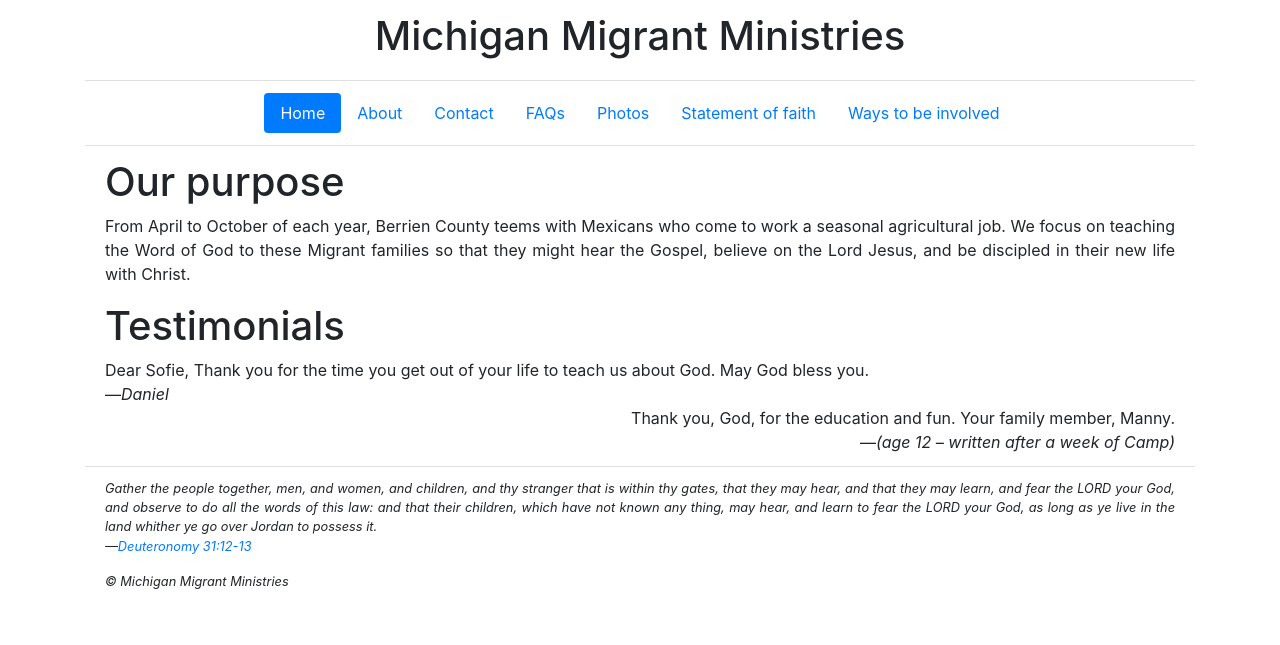
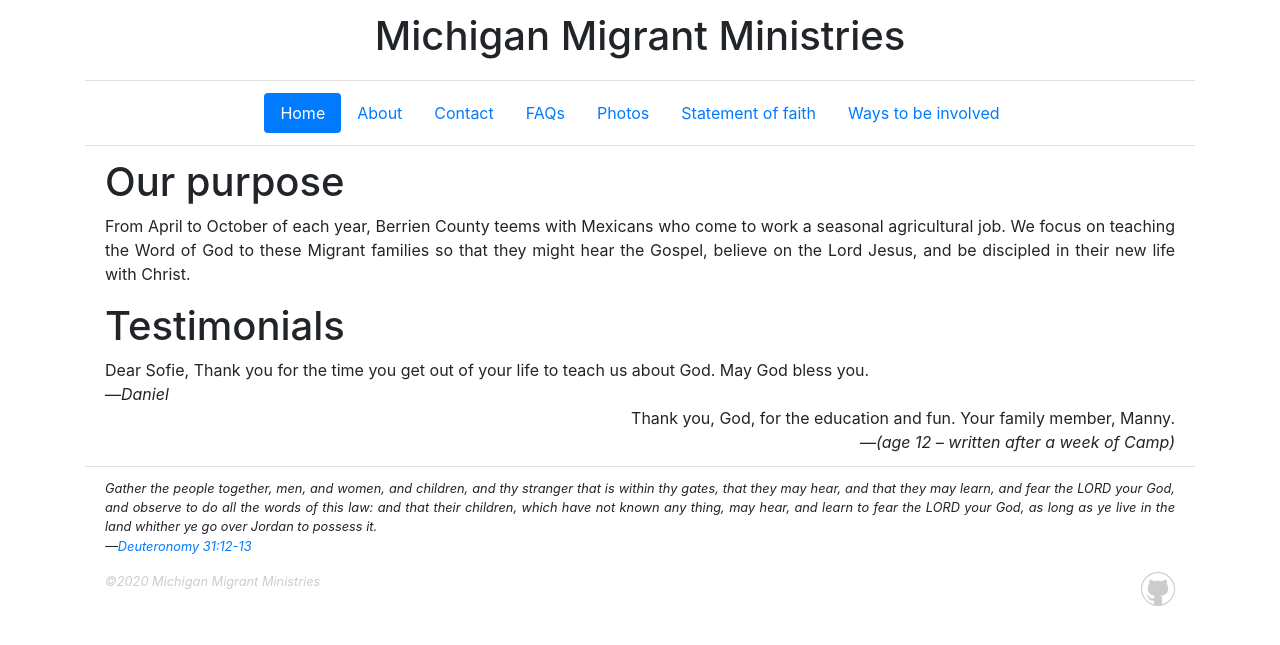
Before and after one commit to michigan-migrant-ministries/website, a Jekyll site: the page built from _pages/home.html, in a window 1280 px wide. Shown: the top 645 px of the page. Built offline with Jekyll 4.4.1, drawn with Linux system fonts in a browser that asks for light colours.

Commit message:
Add copyright date and link to source code to footer

```diff
--- a/_includes/footer.html
+++ b/_includes/footer.html
@@ -1,12 +1,21 @@
 <footer class="font-italic" style="font-size: 0.8em;">
   <p>
-    Gather the people together, men, and women, and children, and thy stranger that is within thy gates, that they
-    may hear, and that they may learn, and fear the LORD your God, and observe to do all the words of this law: and
-    that their children, which have not known any thing, may hear, and learn to fear the LORD your God, as long as
-    ye live in the land whither ye go over Jordan to possess it.<br/>
+    Gather the people together, men, and women, and children, and thy stranger
+    that is within thy gates, that they may hear, and that they may learn, and
+    fear the LORD your God, and observe to do all the words of this law: and
+    that their children, which have not known any thing, may hear, and learn to
+    fear the LORD your God, as long as ye live in the land whither ye go over
+    Jordan to possess it.<br/>
     &mdash;{% include verse.html verse = "Deuteronomy 31:12-13" %}
   </p>
-  <p>
-    &copy; {{ site.organization }}
-  </p>
+  <div class="row justify-content-between" style="color: #ccc">
+    <div class="col text-left">
+      &copy;{{ 'now' | date: "%Y" }} {{ site.organization }}
+    </div>
+    <div class="col text-right">
+      <a href="https://github.com/matthew-a-thomas/mmm" style="color: inherit">
+        <img style="background-color: currentcolor; border-radius: 999px; padding: 1px;" src="/assets/img/GitHub-Mark-Light-32px.png">
+      </a>
+    </div>
+  </div>
 </footer>
```
Also changed, not shown: assets/img/GitHub-Mark-Light-32px.png (added).
